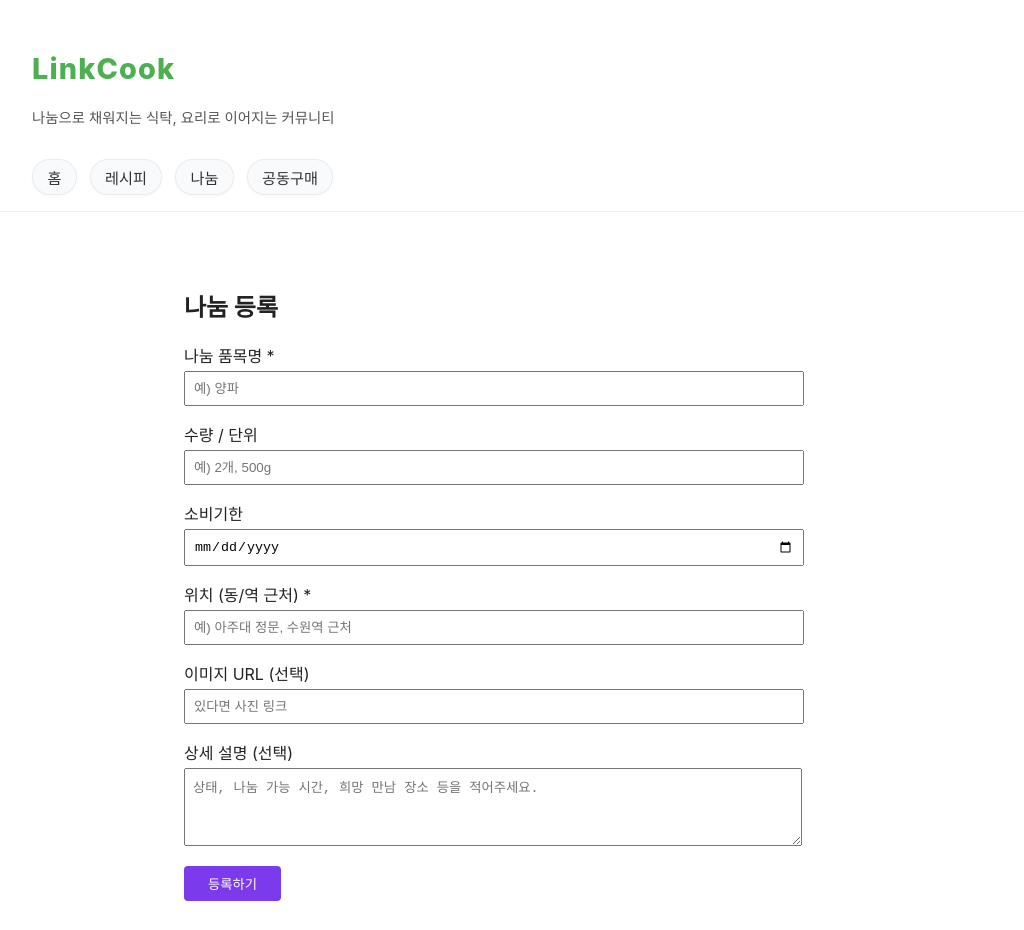
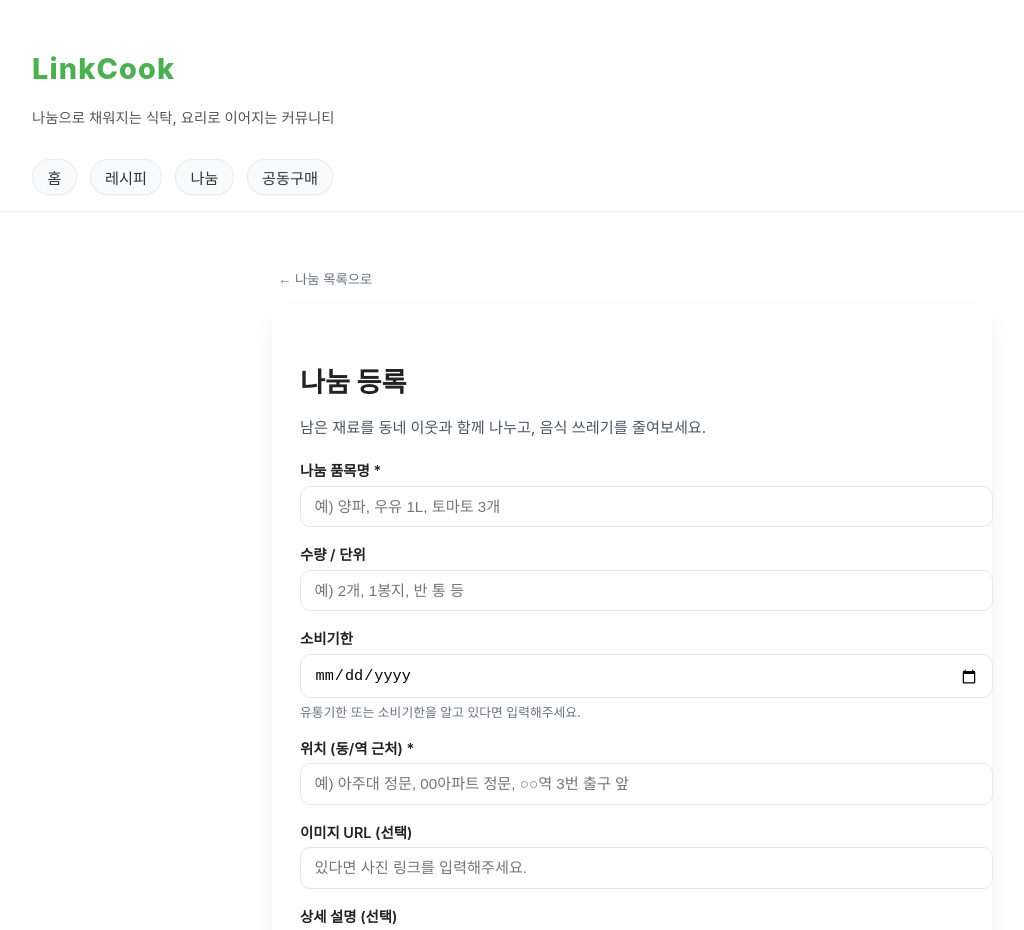
Before and after one commit to ibunrooo/linkcook-client, a React (Vite) app: page /share/create in a window 1280 px wide. Shown: the top 930 px of the page, without its empty margins (8-1032 px from the left). Built offline with nearby package versions, Linux system fonts and the light colour scheme; no server answers.

Commit message:
feat: 나눔 목록 페이지 스타일 통일하여 재구현

```diff
--- a/src/pages/ShareCreate.jsx
+++ b/src/pages/ShareCreate.jsx
@@ -2,43 +2,100 @@
 import { useState } from 'react';
 import { useNavigate } from 'react-router-dom';
 
+const pageStyle = {
+  maxWidth: '720px',
+  margin: '0 auto',
+  padding: '2rem 1.5rem 4rem',
+};
+
+const cardStyle = {
+  backgroundColor: '#ffffff',
+  borderRadius: '18px',
+  boxShadow: '0 10px 24px rgba(0,0,0,0.06)',
+  padding: '2rem 1.75rem',
+};
+
+const labelStyle = {
+  fontSize: '0.9rem',
+  fontWeight: 600,
+  marginBottom: '0.35rem',
+};
+
+const inputStyle = {
+  width: '100%',
+  borderRadius: '10px',
+  border: '1px solid #e5e7eb',
+  padding: '0.7rem 0.85rem',
+  fontSize: '0.95rem',
+  outline: 'none',
+};
+
+const textareaStyle = {
+  ...inputStyle,
+  minHeight: '90px',
+  resize: 'vertical',
+};
+
+const helperTextStyle = {
+  fontSize: '0.8rem',
+  color: '#6b7280',
+  marginTop: '0.2rem',
+};
+
+const submitButtonStyle = {
+  display: 'block',
+  margin: '1.8rem auto 0',
+  border: 'none',
+  borderRadius: '999px',
+  padding: '0.9rem 2.8rem',
+  fontSize: '1rem',
+  fontWeight: 700,
+  cursor: 'pointer',
+  background: 'linear-gradient(90deg, #fef9c3 0%, #fde68a 40%, #fed7aa 100%)',
+  color: '#1f2933',
+  boxShadow: '0 10px 24px rgba(250, 204, 21, 0.35)',
+};
+
 function ShareCreate() {
   const navigate = useNavigate();
 
-  const [item, setItem] = useState('');          // 나눔 품목명
-  const [quantity, setQuantity] = useState('');  // 수량
-  const [expiry, setExpiry] = useState('');      // 소비기한 (문자열로)
-  const [location, setLocation] = useState('');  // 위치
-  const [image, setImage] = useState('');        // 이미지 URL
-  const [description, setDescription] = useState(''); // 상세 설명
+  const [item, setItem] = useState('');
+  const [quantity, setQuantity] = useState('');
+  const [expiry, setExpiry] = useState('');
+  const [location, setLocation] = useState('');
+  const [image, setImage] = useState('');
+  const [description, setDescription] = useState('');
 
+  const [loading, setLoading] = useState(false);
   const [error, setError] = useState('');
-  const [loading, setLoading] = useState(false);
+  const [successMsg, setSuccessMsg] = useState('');
 
   const handleSubmit = async (e) => {
     e.preventDefault();
     setError('');
+    setSuccessMsg('');
 
-    // 프론트에서도 1차 검증
-    if (!item || !location) {
-      setError('item(식재료명)과 location은 필수입니다.');
+    if (!item.trim() || !location.trim()) {
+      setError('나눔 품목명과 위치는 필수입니다.');
       return;
     }
 
+    setLoading(true);
+
     try {
-      setLoading(true);
+      const body = {
+        item: item.trim(),
+        quantity: quantity ? Number(quantity) : 1,
+        expiry: expiry || null,
+        location: location.trim(),
+        image: image.trim(),
+        description: description.trim(),
+      };
 
       const res = await fetch('http://localhost:4000/api/share', {
         method: 'POST',
         headers: { 'Content-Type': 'application/json' },
-        body: JSON.stringify({
-          item,
-          quantity,
-          expiry,
-          location,
-          image,
-          description,
-        }),
+        body: JSON.stringify(body),
       });
 
       const data = await res.json();
@@ -47,8 +104,9 @@ function ShareCreate() {
         throw new Error(data.message || '나눔 등록에 실패했습니다.');
       }
 
-      // 성공하면 나눔 목록으로 이동
-      navigate('/share');
+      setSuccessMsg('나눔이 등록되었습니다!');
+      // 잠깐 보여주고 목록으로 이동
+      setTimeout(() => navigate('/share'), 1000);
     } catch (err) {
       console.error(err);
       setError(err.message);
@@ -58,109 +116,130 @@ function ShareCreate() {
   };
 
   return (
-    <main style={{ padding: '2rem' }}>
-      <h2>나눔 등록</h2>
+    <div style={pageStyle}>
+      <button
+        type="button"
+        onClick={() => navigate(-1)}
+        style={{
+          border: 'none',
+          background: 'none',
+          color: '#6b7280',
+          marginBottom: '1rem',
+          cursor: 'pointer',
+        }}
+      >
+        ← 나눔 목록으로
+      </button>
 
-      <form onSubmit={handleSubmit} style={{ maxWidth: 600 }}>
+      <div style={cardStyle}>
+        <h2
+          style={{
+            fontSize: '1.7rem',
+            fontWeight: '700',
+            marginBottom: '0.4rem',
+          }}
+        >
+          나눔 등록
+        </h2>
+        <p style={{ color: '#4b5563', marginBottom: '1.4rem', fontSize: '0.95rem' }}>
+          남은 재료를 동네 이웃과 함께 나누고, 음식 쓰레기를 줄여보세요.
+        </p>
+
+        <form onSubmit={handleSubmit}>
           <div style={{ marginBottom: '1rem' }}>
-          <label>
-            나눔 품목명 *
+            <div style={labelStyle}>나눔 품목명 *</div>
             <input
-              type="text"
+              style={inputStyle}
+              placeholder="예) 양파, 우유 1L, 토마토 3개"
               value={item}
               onChange={(e) => setItem(e.target.value)}
-              placeholder="예) 양파"
-              style={{ width: '100%', padding: '0.5rem', marginTop: '0.25rem' }}
             />
-          </label>
           </div>
 
           <div style={{ marginBottom: '1rem' }}>
-          <label>
-            수량 / 단위
+            <div style={labelStyle}>수량 / 단위</div>
             <input
-              type="text"
+              style={inputStyle}
+              placeholder="예) 2개, 1봉지, 반 통 등"
               value={quantity}
               onChange={(e) => setQuantity(e.target.value)}
-              placeholder="예) 2개, 500g"
-              style={{ width: '100%', padding: '0.5rem', marginTop: '0.25rem' }}
             />
-          </label>
           </div>
 
           <div style={{ marginBottom: '1rem' }}>
-          <label>
-            소비기한
+            <div style={labelStyle}>소비기한</div>
             <input
               type="date"
+              style={inputStyle}
               value={expiry}
               onChange={(e) => setExpiry(e.target.value)}
-              style={{ width: '100%', padding: '0.5rem', marginTop: '0.25rem' }}
             />
-          </label>
+            <div style={helperTextStyle}>
+              유통기한 또는 소비기한을 알고 있다면 입력해주세요.
+            </div>
           </div>
 
           <div style={{ marginBottom: '1rem' }}>
-          <label>
-            위치 (동/역 근처) *
+            <div style={labelStyle}>위치 (동/역 근처) *</div>
             <input
-              type="text"
+              style={inputStyle}
+              placeholder="예) 아주대 정문, 00아파트 정문, ○○역 3번 출구 앞"
               value={location}
               onChange={(e) => setLocation(e.target.value)}
-              placeholder="예) 아주대 정문, 수원역 근처"
-              style={{ width: '100%', padding: '0.5rem', marginTop: '0.25rem' }}
             />
-          </label>
           </div>
 
           <div style={{ marginBottom: '1rem' }}>
-          <label>
-            이미지 URL (선택)
+            <div style={labelStyle}>이미지 URL (선택)</div>
             <input
-              type="text"
+              style={inputStyle}
+              placeholder="있다면 사진 링크를 입력해주세요."
               value={image}
               onChange={(e) => setImage(e.target.value)}
-              placeholder="있다면 사진 링크"
-              style={{ width: '100%', padding: '0.5rem', marginTop: '0.25rem' }}
             />
-          </label>
           </div>
 
-        <div style={{ marginBottom: '1rem' }}>
-          <label>
-            상세 설명 (선택)
+          <div style={{ marginBottom: '0.5rem' }}>
+            <div style={labelStyle}>상세 설명 (선택)</div>
             <textarea
+              style={textareaStyle}
+              placeholder="상태, 나눔 가능 시간, 희망 만남 장소 등을 적어주세요."
               value={description}
               onChange={(e) => setDescription(e.target.value)}
-              placeholder="상태, 나눔 가능 시간, 희망 만남 장소 등을 적어주세요."
-              rows={4}
-              style={{ width: '100%', padding: '0.5rem', marginTop: '0.25rem' }}
             />
-          </label>
           </div>
 
           {error && (
-          <p style={{ color: 'red', marginBottom: '1rem' }}>
+            <p
+              style={{
+                marginTop: '0.4rem',
+                color: '#ef4444',
+                fontSize: '0.9rem',
+                textAlign: 'center',
+              }}
+            >
               {error}
             </p>
           )}
-
-        <button
-          type="submit"
-          disabled={loading}
+          {successMsg && (
+            <p
               style={{
-            padding: '0.5rem 1.5rem',
-            backgroundColor: '#7c3aed',
-            color: '#fff',
-            border: 'none',
-            borderRadius: 4,
-            cursor: 'pointer',
+                marginTop: '0.4rem',
+                color: '#059669',
+                fontSize: '0.9rem',
+                textAlign: 'center',
               }}
             >
+              {successMsg}
+            </p>
+          )}
+
+          <button type="submit" style={submitButtonStyle} disabled={loading}>
             {loading ? '등록 중...' : '등록하기'}
           </button>
         </form>
-    </main>
+      </div>
+    </div>
   );
 }
 
--- a/src/pages/ShareList.jsx
+++ b/src/pages/ShareList.jsx
@@ -1,25 +1,24 @@
 // src/pages/ShareList.jsx
-import { useEffect, useState } from 'react';
-import { Link } from 'react-router-dom';
+import { useEffect, useState } from "react";
+import { Link } from "react-router-dom";
 
 function ShareList() {
   const [shares, setShares] = useState([]);
   const [loading, setLoading] = useState(true);
-  const [error, setError] = useState('');
+  const [error, setError] = useState("");
 
   useEffect(() => {
     const fetchShares = async () => {
       try {
-        const res = await fetch('http://localhost:4000/api/share');
+        const res = await fetch("http://localhost:4000/api/share");
         const data = await res.json();
 
         if (!res.ok || data.success === false) {
-          throw new Error(data.message || '나눔 목록을 불러오지 못했습니다.');
+          throw new Error(data.message || "나눔 목록을 불러오지 못했습니다.");
         }
 
         setShares(data.data || []);
       } catch (err) {
-        console.error(err);
         setError(err.message);
       } finally {
         setLoading(false);
@@ -29,50 +28,179 @@ function ShareList() {
     fetchShares();
   }, []);
 
+  if (loading) return <p>나눔 목록을 불러오는 중입니다...</p>;
+  if (error) return <p>에러: {error}</p>;
+
   return (
-    <section>
-      <div className="page-header">
-        <div>
-          <h2 className="page-title">식재료 나눔</h2>
-          <p className="page-subtitle">
-            아직 쓸 수 있는 재료를 버리는 대신, 근처 이웃에게 나눠주세요.
-          </p>
-        </div>
-        <Link to="/share/create" className="btn-primary">
-          나눔 등록하기
+    <div>
+      {/* 상단 헤더 – 공동구매 리스트랑 형식 맞춤 */}
+      <header style={{ marginBottom: "1.5rem" }}>
+        <h2 style={{ marginBottom: "0.5rem" }}>식재료 나눔</h2>
+        <p style={{ margin: 0, color: "#555", fontSize: "0.95rem" }}>
+          아직 쓸 수 있는 재료를 버리는 대신, 근처 이웃에게 나눠주세요.
+        </p>
+      </header>
+
+      {/* 상단 안내 + 등록 버튼 영역 */}
+      <div
+        style={{
+          marginBottom: "1.5rem",
+          display: "flex",
+          justifyContent: "space-between",
+          alignItems: "center",
+        }}
+      >
+        <p style={{ margin: 0, fontSize: "0.9rem", color: "#666" }}>
+          총 <strong>{shares.length}</strong>개의 나눔이 등록되어 있습니다.
+        </p>
+
+        <Link to="/share/create">
+          <button
+            type="button"
+            style={{
+              padding: "0.5rem 1rem",
+              borderRadius: "999px",
+              border: "none",
+              backgroundColor: "#ffb347", // 네가 쓰던 공동구매 버튼 스타일 그대로
+              color: "#3c2100",
+              fontWeight: 600,
+              fontSize: "0.9rem",
+              cursor: "pointer",
+              boxShadow: "0 3px 8px rgba(0,0,0,0.15)",
+            }}
+          >
+            나눔 등록
+          </button>
         </Link>
       </div>
 
-      {loading && <p>나눔 목록을 불러오는 중입니다...</p>}
-      {error && <p style={{ color: 'var(--danger)' }}>에러: {error}</p>}
+      {/* 나눔 카드 리스트 – 한 줄에 카드 1개 */}
+      {shares.length === 0 ? (
+        <p style={{ color: "#555", fontSize: "0.9rem" }}>
+          아직 등록된 나눔이 없습니다. 첫 번째 나눔을 시작해보세요!
+        </p>
+      ) : (
+        <div
+          style={{
+            display: "grid",
+            gridTemplateColumns: "1fr",
+            gap: "1.2rem",
+          }}
+        >
+          {shares.map((share) => {
+            const expiryDate = share.expiry
+              ? share.expiry.slice(0, 10)
+              : "";
 
-      {!loading && !error && shares.length === 0 && (
-        <div className="empty-state">
-          등록된 나눔이 아직 없습니다.
-          오늘 냉장고를 한 번 둘러보고, 남는 재료를 올려볼까요?
+            const created = share.createdAt
+              ? share.createdAt.slice(0, 10)
+              : "";
+
+            const isClosed = share.status && share.status !== "open";
+
+            return (
+              <Link
+                key={share._id}
+                to={`/share/${share._id}`}
+                style={{ textDecoration: "none", color: "inherit" }}
+              >
+                <article
+                  style={{
+                    background: "#fff",
+                    borderRadius: "16px",
+                    padding: "1rem 1.1rem",
+                    border: "1px solid #eee",
+                    boxShadow: "0 3px 10px rgba(0,0,0,0.06)",
+                    cursor: "pointer",
+                  }}
+                >
+                  {/* 상단 제목/품목 */}
+                  <h3 style={{ margin: 0, fontSize: "1.1rem" }}>
+                    {share.title || share.item}
+                  </h3>
+                  <p
+                    style={{
+                      margin: "0.3rem 0",
+                      color: "#666",
+                      fontSize: "0.9rem",
+                    }}
+                  >
+                    {share.item} · 나눔 수량 {share.quantity}
+                    {share.unit ? share.unit : ""}
+                  </p>
+
+                  {/* 간단 설명 */}
+                  {share.description && (
+                    <p
+                      style={{
+                        margin: "0.4rem 0 0.6rem",
+                        color: "#444",
+                        fontSize: "0.9rem",
+                      }}
+                    >
+                      {share.description}
+                    </p>
+                  )}
+
+                  {/* 구분선 */}
+                  <div
+                    style={{
+                      margin: "0.5rem 0",
+                      height: "1px",
+                      background: "#eee",
+                    }}
+                  />
+
+                  {/* 하단 정보 – 위치 / 소비기한 / 상태 */}
+                  <p
+                    style={{
+                      margin: "0.2rem 0",
+                      fontSize: "0.85rem",
+                      color: "#555",
+                    }}
+                  >
+                    위치: {share.location || "위치 미정"}
+                  </p>
+
+                  {expiryDate && (
+                    <p
+                      style={{
+                        margin: "0.2rem 0",
+                        fontSize: "0.85rem",
+                        color: "#555",
+                      }}
+                    >
+                      소비기한: {expiryDate}
+                    </p>
+                  )}
+
+                  <p
+                    style={{
+                      margin: "0.2rem 0 0",
+                      fontSize: "0.8rem",
+                      color: "#777",
+                    }}
+                  >
+                    등록일: {created}
+                  </p>
+
+                  <p
+                    style={{
+                      margin: "0.3rem 0 0",
+                      fontSize: "0.8rem",
+                      fontWeight: 600,
+                      color: isClosed ? "#b33" : "#15803d",
+                    }}
+                  >
+                    {isClosed ? "나눔 종료" : "나눔 진행 중"}
+                  </p>
+                </article>
+              </Link>
+            );
+          })}
         </div>
       )}
-
-      {!loading && !error && shares.length > 0 && (
-        <div className="card-list">
-          {shares.map((share) => (
-            <div className="card" key={share._id}>
-              <div className="card-title">{share.item}</div>
-              {share.description && (
-                <div className="card-meta">{share.description}</div>
-              )}
-              <div className="card-footer">
-                <span className="badge">나눔</span>
-                <span className="card-meta">
-                  수량 {share.quantity || '-'} · 위치 {share.location}
-                  {share.expiry && ` · 소비기한 ${share.expiry}`}
-                </span>
-              </div>
-            </div>
-          ))}
-        </div>
-      )}
-    </section>
+    </div>
   );
 }
 
```
Lines whose indentation alone changed are shown as unchanged.
